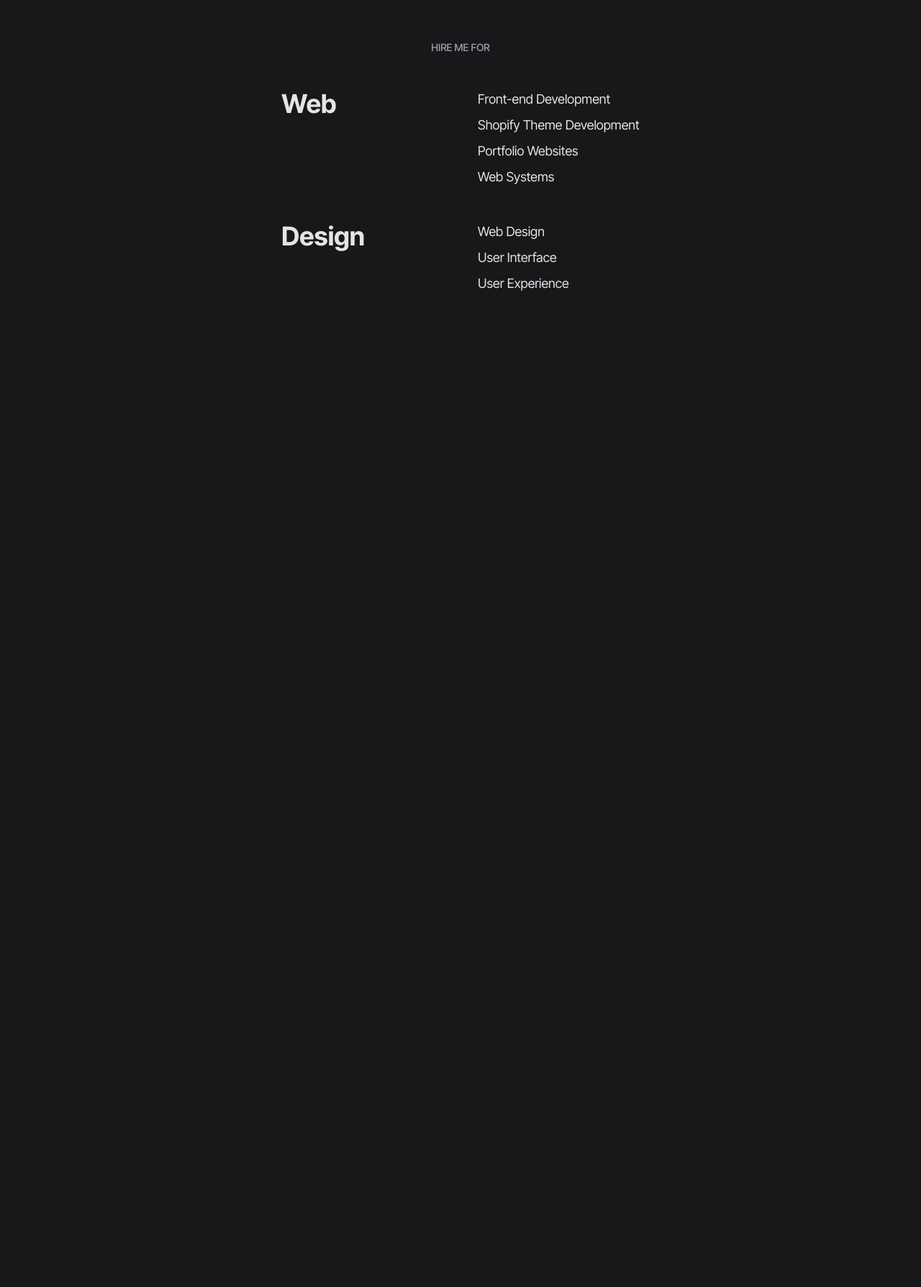
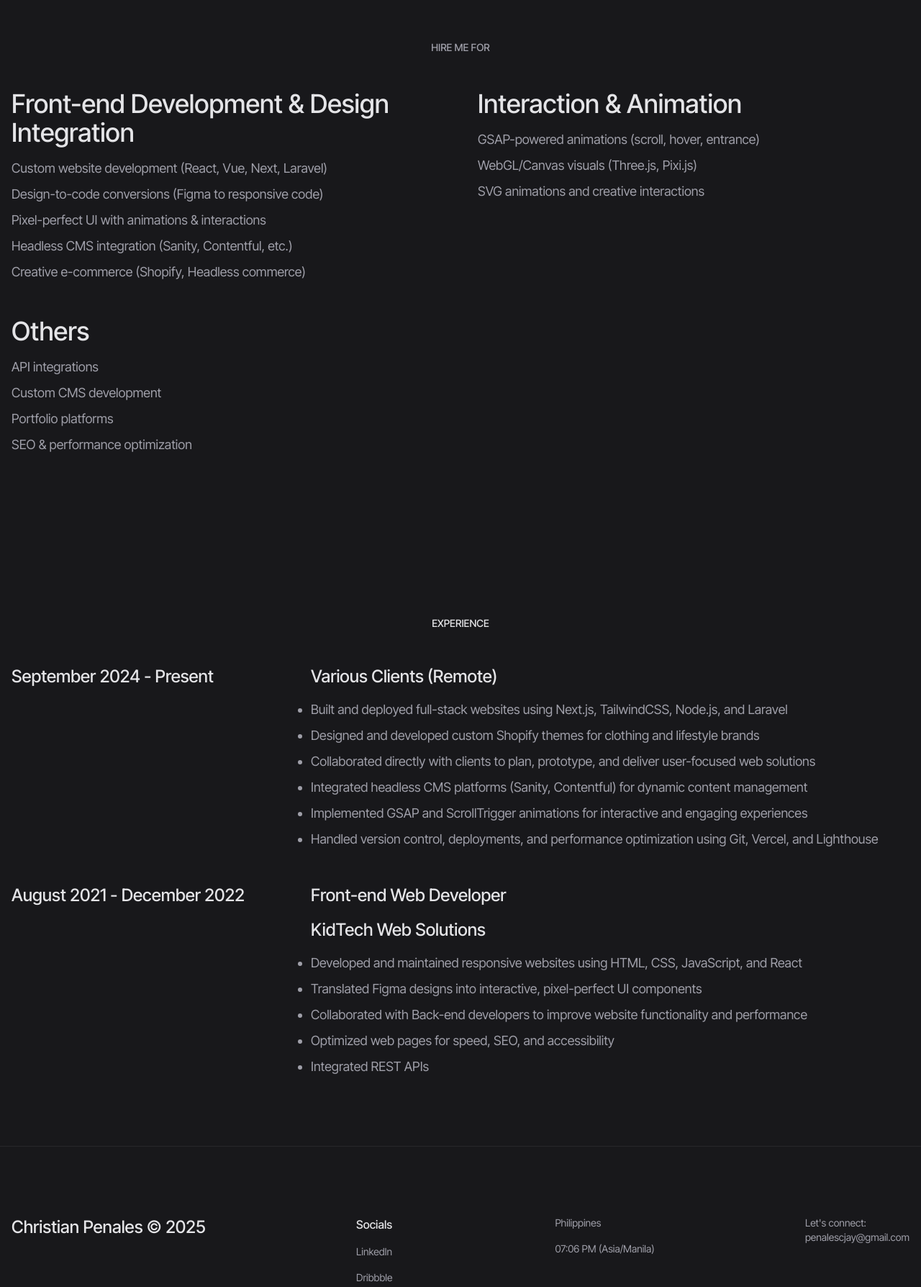
Before and after one commit to somniphy/portfolio-new, a Next.js app: page /about in a window 1280 px wide. Shown: the part 1009-2797 px from the top of the page at 72% size. Before the commit the page ends 1545 px from the top, so only its background shows below. Built offline with nearby package versions, Linux system fonts and the light colour scheme.

Commit message:
_i do code vibe sumtimez

```diff
--- a/components/animations/text-image-split.tsx
+++ b/components/animations/text-image-split.tsx
@@ -59,7 +59,7 @@ export default function SplitTextImageRow({
   return (
     <div
       ref={containerRef}
-      className="flex items-center justify-center text-zinc-200 font-bold text-4xl md:text-6xl "
+      className="flex items-center justify-center text-zinc-200 font-bold text-3xl sm:text-4xl md:text-6xl lg:text-8xl "
     >
       <div ref={leftRef}>{leftText}</div>
 
--- a/components/footer.tsx
+++ b/components/footer.tsx
@@ -1,51 +1,53 @@
 import Link from "next/link";
+import LocalTime from "./local-time";
 
 export default function Footer() {
   return (
     <footer className="w-full px-4 border-t border-zinc-800 py-24">
       <div className="container mx-auto flex flex-col md:flex-row justify-between items-start gap-8">
-        {/* Logo or Name */}
-        <div className="text-zinc-200 text-4xl font-medium">
+
+        <div className="text-zinc-200 text-2xl font-medium">
           Christian Penales &copy; 2025
         </div>
 
-        {/* Navigation Links */}
-        <div className="flex flex-col items-start gap-4 text-zinc-400 text-sm">
-          <Link href="/" className="hover:text-zinc-200 transition">
-            Index
-          </Link>
-          <Link href="/about" className="hover:text-zinc-200 transition">
-            About
-          </Link>
-          <Link href="/services" className="hover:text-zinc-200 transition">
-            Services
-          </Link>
-          <Link href="/works" className="hover:text-zinc-200 transition">
-            Works
-          </Link>
-        </div>
-        {/* Navigation Links */}
-        <div className="flex flex-col items-start gap-4 text-zinc-400 text-sm">
-          <Link href="/" className="hover:text-zinc-200 transition">
+        <div className="flex flex-col items-start gap-4 ">
+          <p className="text-zinc-200 font-medium">Socials</p>
+          <Link
+            href="/"
+            className="text-sm text-zinc-400 hover:text-zinc-200 transition"
+          >
             LinkedIn
           </Link>
-          <Link href="/about" className="hover:text-zinc-200 transition">
+          <Link
+            href="/about"
+            className="text-sm text-zinc-400 hover:text-zinc-200 transition"
+          >
             Dribbble
           </Link>
-          <Link href="/works" className="hover:text-zinc-200 transition">
+          <Link
+            href="/works"
+            className="text-sm text-zinc-400 hover:text-zinc-200 transition"
+          >
             GitHub
           </Link>
-          <Link href="/works" className="hover:text-zinc-200 transition">
+          <Link
+            href="/works"
+            className="text-sm text-zinc-400 hover:text-zinc-200 transition"
+          >
             OnlineJobs
           </Link>
         </div>
 
-        {/* Socials or Email */}
+        <div className="flex flex-col space-y-4">
+          <p className="text-zinc-400 text-sm">Philippines</p>
+          <LocalTime />
+        </div>
+
         <div className="text-zinc-400 text-sm">
           <p>Let&apos;s connect:</p>
           <Link
             href="mailto:hello@christudio.dev"
-            className="hover:text-zinc-200 transition"
+            className="text-zinc-400 hover:text-zinc-200 transition"
           >
             penalescjay@gmail.com
           </Link>
--- /dev/null
+++ b/components/local-time.tsx
@@ -0,0 +1,17 @@
+"use client";
+import { useEffect, useState } from "react";
+import { DateTime } from "luxon";
+
+export default function LocalTime() {
+  const [time, setTime] = useState("");
+
+  useEffect(() => {
+    const interval = setInterval(() => {
+      const now = DateTime.now().setZone("Asia/Manila").toFormat("hh:mm a");
+      setTime(now);
+    }, 1000);
+    return () => clearInterval(interval);
+  }, []);
+
+  return <p className="text-zinc-400 text-sm">{time} (Asia/Manila)</p>;
+}
--- a/components/navbar.tsx
+++ b/components/navbar.tsx
@@ -87,12 +87,12 @@ export default function Navbar() {
                   className="flex space-x-2 items-center "
                   ref={closeButtonRef}
                 >
-                  <p className="text-sm text-zinc-200 font-medium">Close</p>
+                  <p className="text-sm text-zinc-200 font-medium ">Close</p>
                   <XIcon className="text-zinc-200" />
                 </div>
               ) : (
                 <div
-                  className="flex space-x-2 items-center"
+                  className="flex space-x-2 items-center hover:bg-zinc-400"
                   ref={menuButtonRef}
                 >
                   <p className="text-sm text-zinc-200 font-medium">Menu</p>
--- /dev/null
+++ b/components/socials.tsx
@@ -0,0 +1,34 @@
+import {
+  DribbbleIcon,
+  GithubIcon,
+  LinkedinIcon,
+} from "lucide-react";
+import Link from "next/link";
+
+export default function Socials() {
+  return (
+    <div className="flex items-center space-x-4">
+      <Link
+        className="text-zinc-200 bg-zinc-950 hover:bg-zinc-700 transition-colors duration-150 rounded-full py-2 px-2"
+        href="https://github.com/somniphy/"
+        target="_blank"
+      >
+        <GithubIcon className="h-5 w-5" />
+      </Link>
+      <Link
+        className="text-zinc-200 bg-zinc-950 hover:bg-zinc-700 transition-colors duration-150 rounded-full py-2 px-2"
+        href="https://www.linkedin.com/in/chrispenales/"
+        target="_blank"
+      >
+        <LinkedinIcon className="h-5 w-5" />
+      </Link>
+      <Link
+        className="text-zinc-200 bg-zinc-950 hover:bg-zinc-700 transition-colors duration-150 rounded-full py-2 px-2"
+        href="https://dribbble.com/chan999u/shots"
+        target="_blank"
+      >
+        <DribbbleIcon className="h-5 w-5" />
+      </Link>
+    </div>
+  );
+}
--- a/components/works-section.tsx
+++ b/components/works-section.tsx
@@ -48,9 +48,7 @@ export default function WorksSection() {
   return (
     <section ref={containerRef} className="relative px-4 py-24">
       <div className="container mx-auto">
-        <p className="text-sm text-zinc-400 uppercase mb-4 font-medium text-center">
-          Works
-        </p>
+
 
         <ul className="mt-12 grid grid-cols-1 md:grid-cols-2 gap-6">
           {works.map((work, i) => (
--- a/package.json
+++ b/package.json
@@ -15,6 +15,7 @@
     "gsap": "^3.13.0",
     "lenis": "^1.1.20",
     "lucide-react": "^0.475.0",
+    "luxon": "^3.6.1",
     "next": "15.1.6",
     "next-themes": "^0.4.4",
     "react": "^19.0.0",
@@ -26,6 +27,7 @@
   },
   "devDependencies": {
     "@eslint/eslintrc": "^3",
+    "@types/luxon": "^3.6.2",
     "@types/node": "^20",
     "@types/react": "^19",
     "@types/react-dom": "^19",
--- a/src/app/about/page.tsx
+++ b/src/app/about/page.tsx
@@ -3,14 +3,14 @@ import TextStagger from "@/components/animations/text-stagger";
 import Image from "next/image";
 export default function About() {
   return (
-    <main>
+    <main className="container mx-auto">
       <section className="min-h-screen flex flex-col justify-center items-center px-4 space-y-16 pt-32">
         <TextSplit
           text1="About"
           text2="Me"
           className="text-zinc-200 text-4xl md:text-6xl font-bold uppercase text-center leading-tight"
         />
-        <div className="flex flex-col items-center justify-center space-y-12">
+        <div className="flex flex-col items-center justify-center space-y-12 mx-auto container">
           <Image
             src="/bg.png"
             alt="profile"
@@ -19,10 +19,10 @@ export default function About() {
             className="aspect-video object-cover"
           />
           <p className="text-zinc-200 text-4xl font-semibold">
-            Hi, I’m Christian — a Creative Developer.
+            Hi, I&apos;m Christian — a Creative Developer from the Philippines.
           </p>
-          <div className="max-w-6xl">
-            <TextStagger className="text-lg text-zinc-400 text-center ">
+          <div className="max-w-7xl">
+            <TextStagger className="text-lg text-zinc-400 text-justify">
               A passionate and detail-oriented Freelance Web Developer and Web
               Designer with 3 years of experience crafting visually stunning,
               user-friendly, and responsive web applications. I specialize in
@@ -33,31 +33,131 @@ export default function About() {
           </div>
         </div>
       </section>
-      <section className="px-4 py-32 space-y-12 text-zinc-200">
+      <section className="px-4 py-32 space-y-12 ">
         <div className="text-center">
           <p className="text-sm font-medium uppercase text-zinc-400">
             Hire me for
           </p>
         </div>
-        <div className="flex flex-col items-center justify-center w-full">
-          <div className="grid grid-cols-2 items-start gap-12">
-            <h2 className="text-2xl md:text-4xl font-bold min-w-[120px]">
-              Web
+
+        <div className="max-w-7xl mx-auto grid grid-cols-1 md:grid-cols-2 gap-12 items-start">
+          {/* Section 1 */}
+          <div className="flex flex-col space-y-4">
+            <h2 className="text-zinc-200 text-3xl md:text-4xl font-medium">
+              Front-end Development & Design Integration
             </h2>
-            <ul className="space-y-2 text-lg">
-              <li>Front-end Development</li>
-              <li>Shopify Theme Development</li>
-              <li>Portfolio Websites</li>
-              <li>Web Systems</li>
+            <ul className="space-y-2 text-lg text-zinc-400">
+              <li>Custom website development (React, Vue, Next, Laravel)</li>
+              <li>Design-to-code conversions (Figma to responsive code)</li>
+              <li>Pixel-perfect UI with animations & interactions</li>
+              <li>Headless CMS integration (Sanity, Contentful, etc.)</li>
+              <li>Creative e-commerce (Shopify, Headless commerce)</li>
             </ul>
-            <h2 className="text-2xl md:text-4xl font-bold min-w-[120px]">
-              Design
+          </div>
+
+          {/* Section 2 */}
+          <div className="flex flex-col space-y-4">
+            <h2 className="text-zinc-200 text-3xl md:text-4xl font-medium">
+              Interaction & Animation
             </h2>
-            <ul className="space-y-2 text-lg ">
-              <li>Web Design</li>
-              <li>User Interface</li>
-              <li>User Experience</li>
+            <ul className="space-y-2 text-lg text-zinc-400">
+              <li>GSAP-powered animations (scroll, hover, entrance)</li>
+              <li>WebGL/Canvas visuals (Three.js, Pixi.js)</li>
+              <li>SVG animations and creative interactions</li>
             </ul>
+          </div>
+
+          {/* Section 3 */}
+          <div className="flex flex-col space-y-4 md:col-span-2">
+            <h2 className="text-zinc-200 text-3xl md:text-4xl font-medium">
+              Others
+            </h2>
+            <ul className="space-y-2 text-lg text-zinc-400">
+              <li>API integrations</li>
+              <li>Custom CMS development</li>
+              <li>Portfolio platforms</li>
+              <li>SEO & performance optimization</li>
+            </ul>
+          </div>
+        </div>
+      </section>
+      <section className="max-w-7xl mx-auto flex flex-col space-y-12 py-24 px-4">
+        <div className="text-center">
+          <p className="text-sm font-medium uppercase text-zinc-200">
+            Experience
+          </p>
+        </div>
+        <div className="flex flex-col space-y-16">
+          <div className="flex justify-between items-start">
+            <div className="flex-1">
+              <h3 className="text-zinc-200 text-xl md:text-2xl font-medium">
+                September 2024 - Present
+              </h3>
+            </div>
+            <div className="flex-2 flex flex-col space-y-4">
+              <h3 className="text-zinc-200 text-xl md:text-2xl font-medium">
+                Various Clients (Remote)
+              </h3>
+              <ul className="space-y-2 text-lg text-zinc-400 list-disc">
+                <li>
+                  Built and deployed full-stack websites using Next.js,
+                  TailwindCSS, Node.js, and Laravel
+                </li>
+                <li>
+                  Designed and developed custom Shopify themes for clothing and
+                  lifestyle brands
+                </li>
+                <li>
+                  Collaborated directly with clients to plan, prototype, and
+                  deliver user-focused web solutions
+                </li>
+                <li>
+                  Integrated headless CMS platforms (Sanity, Contentful) for
+                  dynamic content management
+                </li>
+                <li>
+                  Implemented GSAP and ScrollTrigger animations for interactive
+                  and engaging experiences
+                </li>
+                <li>
+                  Handled version control, deployments, and performance
+                  optimization using Git, Vercel, and Lighthouse
+                </li>
+              </ul>
+            </div>
+          </div>
+        </div>
+        <div className="flex flex-col space-y-16">
+          <div className="flex justify-between items-start">
+            <div className="flex-1">
+              <h3 className="text-zinc-200 text-xl md:text-2xl font-medium">
+                August 2021 - December 2022
+              </h3>
+            </div>
+            <div className="flex-2 flex flex-col space-y-4">
+              <h3 className="text-zinc-200 text-xl md:text-2xl font-medium">
+                Front-end Web Developer
+              </h3>
+              <h3 className="text-zinc-200 text-xl md:text-2xl font-medium">
+                KidTech Web Solutions
+              </h3>
+              <ul className="space-y-2 text-lg text-zinc-400 list-disc">
+                <li>
+                  Developed and maintained responsive websites using HTML, CSS,
+                  JavaScript, and React
+                </li>
+                <li>
+                  Translated Figma designs into interactive, pixel-perfect UI
+                  components
+                </li>
+                <li>
+                  Collaborated with Back-end developers to improve website
+                  functionality and performance
+                </li>
+                <li>Optimized web pages for speed, SEO, and accessibility</li>
+                <li>Integrated REST APIs</li>
+              </ul>
+            </div>
           </div>
         </div>
       </section>
--- a/src/app/contact/page.tsx
+++ b/src/app/contact/page.tsx
@@ -1,4 +1,6 @@
-// pages/contact.tsx
+
+import Socials from "@/components/socials";
+import Link from "next/link";
 
 export default function Contact() {
   return (
@@ -13,52 +15,27 @@ export default function Contact() {
           collaborations.
         </p>
       </section>
-
-      <form className="mt-16 w-full max-w-3xl space-y-6">
-        <div className="grid grid-cols-1 sm:grid-cols-2 gap-6">
-          <div className="flex flex-col">
-            <label htmlFor="name" className="mb-2 text-sm font-medium">
-              Name
-            </label>
-            <input
-              type="text"
-              id="name"
-              className="px-4 py-3 bg-zinc-800 rounded-md focus:outline-none focus:ring-2 focus:ring-zinc-600"
-              required
-            />
-          </div>
-          <div className="flex flex-col">
-            <label htmlFor="email" className="mb-2 text-sm font-medium">
-              Email
-            </label>
-            <input
-              type="email"
-              id="email"
-              className="px-4 py-3 bg-zinc-800 rounded-md focus:outline-none focus:ring-2 focus:ring-zinc-600"
-              required
-            />
+      <section className="py-24 max-w-3xl w-full space-y-6">
+        <div className="flex flex-col space-y-2">
+          <h2 className="text-4xl font-bold uppercase tracking-tight">
+            Send an email to
+          </h2>
+          <Link
+            href="mailto:penalescjay@gmail.com"
+            className="text-lg text-zinc-400"
+          >
+            penalescjay@gmail.com
+          </Link>
+        </div>
+        <div className="flex flex-col space-y-2">
+          <h2 className="text-4xl font-bold uppercase tracking-tight">
+            or reach me using my socials
+          </h2>
+          <div className="mt-4">
+            <Socials />
           </div>
         </div>
-
-        <div className="flex flex-col">
-          <label htmlFor="message" className="mb-2 text-sm font-medium">
-            Message
-          </label>
-          <textarea
-            id="message"
-            rows={5}
-            className="px-4 py-3 bg-zinc-800 rounded-md focus:outline-none focus:ring-2 focus:ring-zinc-600"
-            required
-          ></textarea>
-        </div>
-
-        <button
-          type="submit"
-          className="px-8 py-3 bg-zinc-200 text-zinc-900 font-semibold rounded-md hover:bg-white transition"
-        >
-          Send Message
-        </button>
-      </form>
+      </section>
     </main>
   );
 }
--- a/src/app/layout.tsx
+++ b/src/app/layout.tsx
@@ -3,8 +3,7 @@ import { Inter_Tight } from "next/font/google";
 import "./globals.css";
 import SmoothScroll from "@/components/smooth-scroll";
 import Navbar from "@/components/navbar";
-
-// import IntroLoader from "@/components/intro-loader";
+import Footer from "@/components/footer";
 
 const inter = Inter_Tight({
   variable: "--font-figtree",
@@ -27,10 +26,10 @@ export default function RootLayout({
       <body
         className={`${inter.variable} antialiased min-h-screen overflow-x-hidden font-inter bg-zinc-900`}
       >
-        {/* <IntroLoader /> */}
         <SmoothScroll>
           <Navbar />
           {children}
+          <Footer />
         </SmoothScroll>
       </body>
     </html>
--- a/src/app/page.tsx
+++ b/src/app/page.tsx
@@ -1,14 +1,12 @@
 "use client";
 import SplitTextImageRow from "@/components/animations/text-image-split";
 import TextSplit from "@/components/animations/text-split";
+import Socials from "@/components/socials";
 import WorksSection from "@/components/works-section";
 import { useGSAP } from "@gsap/react";
 import gsap from "gsap";
 import {
   CircleCheckIcon,
-  DribbbleIcon,
-  GithubIcon,
-  LinkedinIcon,
 } from "lucide-react";
 
 import Link from "next/link";
@@ -39,7 +37,7 @@ export default function Home() {
       <section className="min-h-screen flex flex-col justify-center items-center px-4 py-32 md:py-72">
         <div
           ref={reveal1}
-          className="mb-4 flex items-center space-x-2 py-2 px-4 rounded-full bg-zinc-900"
+          className="mb-4 flex items-center space-x-2 py-2 px-4 rounded-full bg-zinc-900 border-2 border-green-700"
         >
           <CircleCheckIcon className="h-4 w-4 text-green-700" />
           <p className="text-zinc-100 text-xs font-medium">
@@ -59,40 +57,20 @@ export default function Home() {
           <div className="mt-6 flex flex-col sm:flex-row items-center gap-4">
             <Link
               className="w-full sm:w-auto text-center py-3 px-6 rounded-full text-zinc-950 bg-zinc-100 hover:bg-zinc-700 transition-colors duration-150 text-xs font-medium uppercase"
-              href="/contact"
+              href="/works"
             >
               View Works
             </Link>
-            <Link
+            {/* <Link
               className="w-full sm:w-auto text-center py-3 px-6 rounded-full text-zinc-200 bg-zinc-950 hover:bg-zinc-700 transition-colors duration-150 text-xs font-medium uppercase"
               href="/contact"
             >
               Resume
-            </Link>
+            </Link> */}
           </div>
 
-          <div className="mt-4 flex items-center space-x-4">
-            <Link
-              className="text-zinc-200 bg-zinc-950 hover:bg-zinc-700 transition-colors duration-150 rounded-full py-2 px-2"
-              href="https://github.com/somniphy/"
-              target="_blank"
-            >
-              <GithubIcon className="h-5 w-5" />
-            </Link>
-            <Link
-              className="text-zinc-200 bg-zinc-950 hover:bg-zinc-700 transition-colors duration-150 rounded-full py-2 px-2"
-              href="https://www.linkedin.com/in/chrispenales/"
-              target="_blank"
-            >
-              <LinkedinIcon className="h-5 w-5" />
-            </Link>
-            <Link
-              className="text-zinc-200 bg-zinc-950 hover:bg-zinc-700 transition-colors duration-150 rounded-full py-2 px-2"
-              href="https://dribbble.com/chan999u/shots"
-              target="_blank"
-            >
-              <DribbbleIcon className="h-5 w-5" />
-            </Link>
+          <div className="mt-4">
+            <Socials />
           </div>
         </div>
       </section>
@@ -106,26 +84,19 @@ export default function Home() {
             imageSrc="/sailfasthome.png"
           />
           <SplitTextImageRow
+            leftText="INTERACTIVE"
+            rightText="EXPERIENCES"
+            imageSrc="/architecture.png"
+          />
+          <SplitTextImageRow
             leftText="UI/UX"
             rightText="DESIGN"
             imageSrc="/gloomyeffectshero.png"
           />
-          <SplitTextImageRow
-            leftText="BRANDING"
-            rightText="DESIGN"
-            imageSrc="/bg.png"
-          />
         </div>
       </section>
-
-      <WorksSection />
-      <div className="text-center pb-12">
-        <Link
-          href="/works"
-          className="text-zinc-400 text-sm underline uppercase"
-        >
-          More Works
-        </Link>
+      <div className="flex flex-col space-y-4">
+        <WorksSection />
       </div>
     </main>
   );
```
Also changed, not shown: components/about.tsx (deleted, +0 -38 lines), 1 other file (tests, documents, lock files or other folders).
